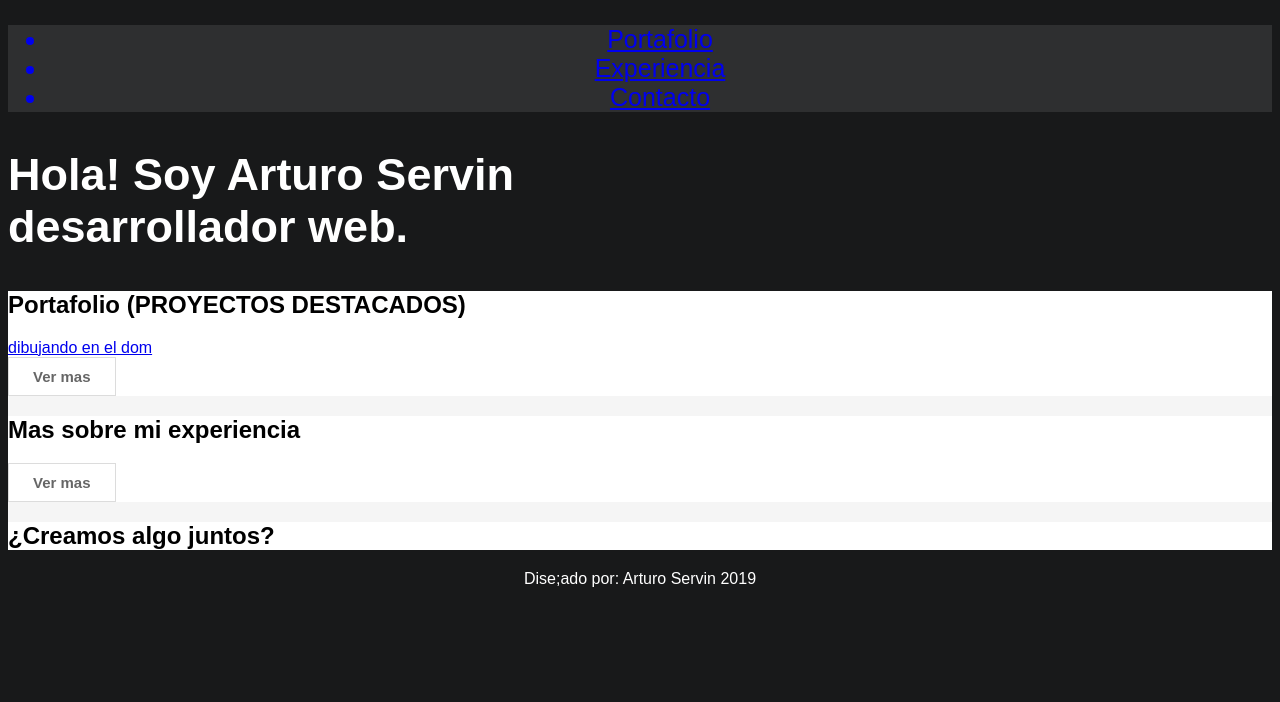
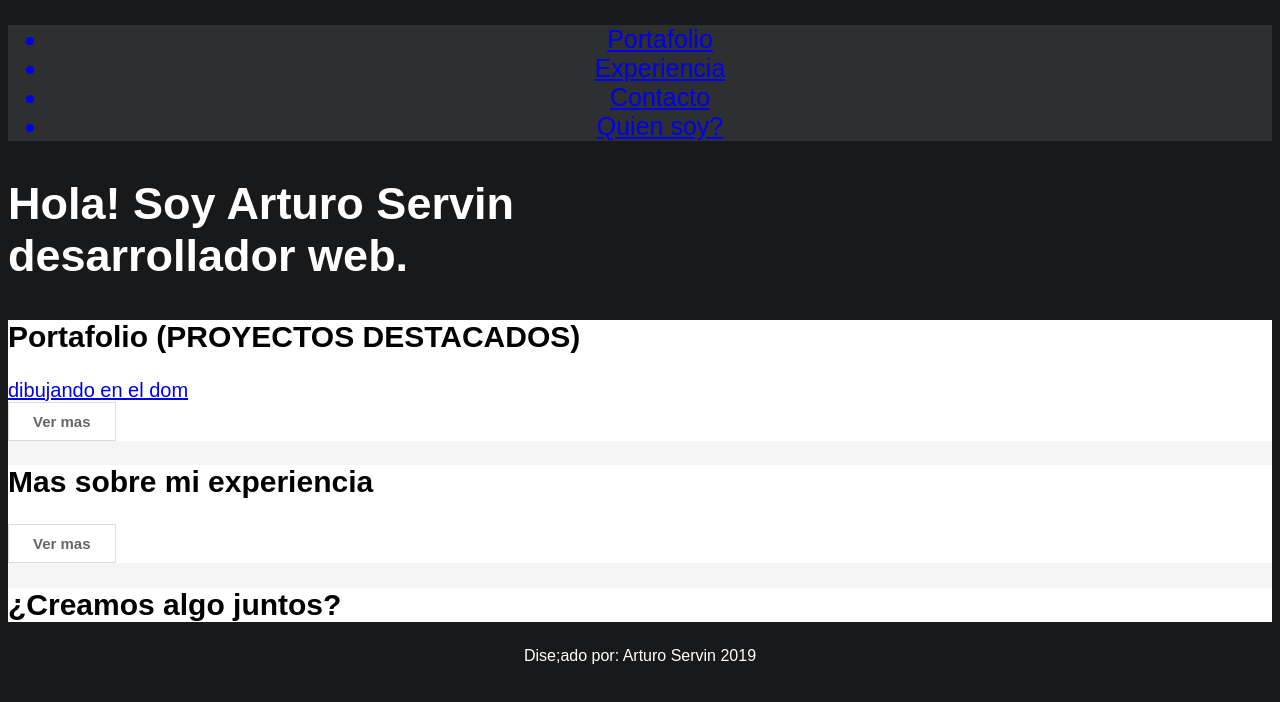
Before and after one commit to arturoservin/Portfolio, a plain HTML site: page index.html in a window 1280 px wide. Drawn offline with Linux system fonts and the light colour scheme.

Commit message:
new page

```diff
--- a/index.html
+++ b/index.html
@@ -14,6 +14,7 @@
                 <a href="portafolio" id="nav_portafolio"><li>Portafolio</li></a>
                 <a href="experiencia" id="nav_experiencia"><li>Experiencia</li></a>
                 <a href="contacto" id="nav_contacto"><li>Contacto</li></a>
+                <a href="about_me"><li>Quien soy?</li></a>
 
             </ul>
         </nav>
--- a/index_landing_page.css
+++ b/index_landing_page.css
@@ -7,7 +7,9 @@ body{
     font-family:sans-serif;
 }
 .information{
-    background-color: whitesmoke;
+	background-color: whitesmoke;
+	font-family: sans-serif;
+	font-size: 20px;
 }
 .presentacion{
     color: white;
```
Also changed, not shown: 1 other file.
